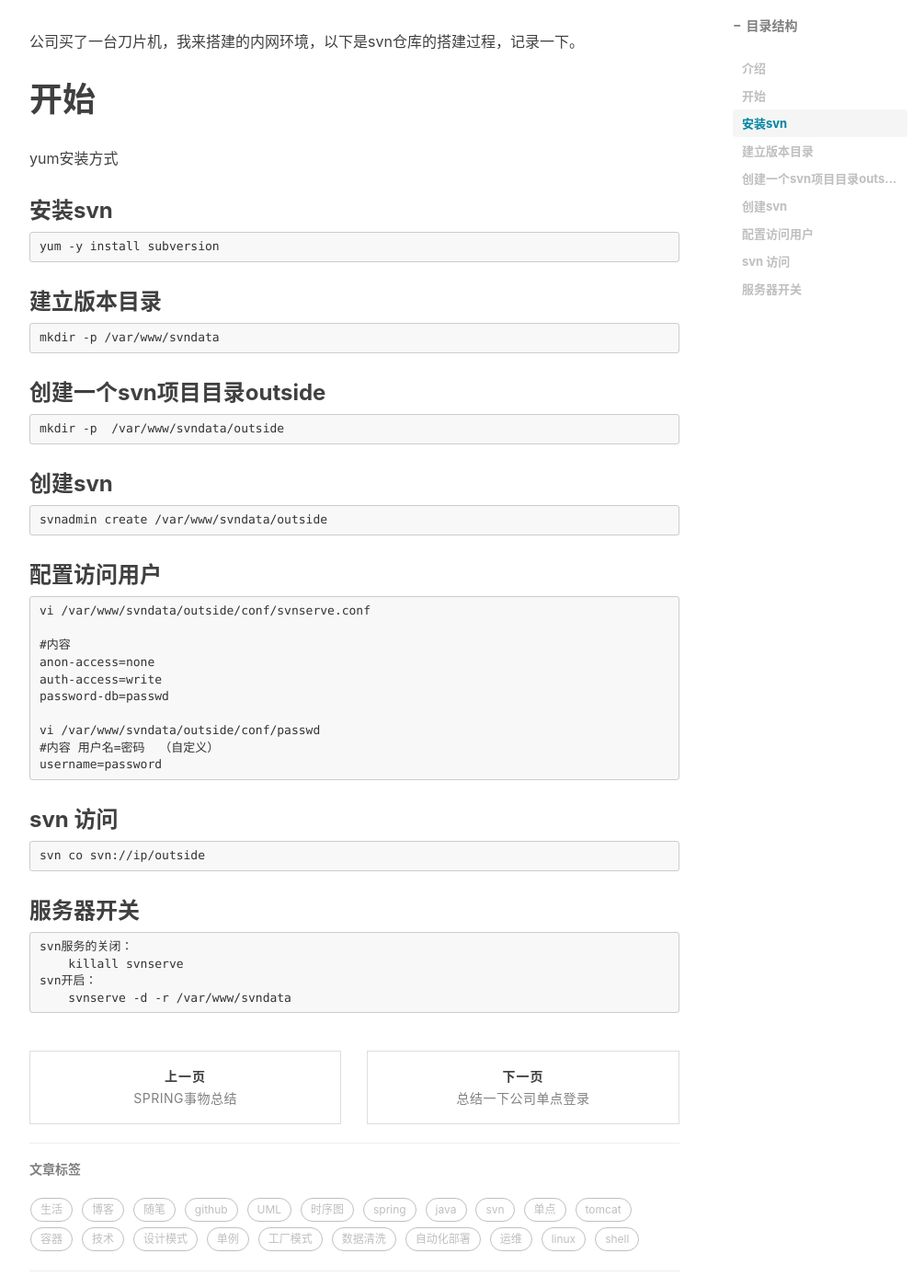
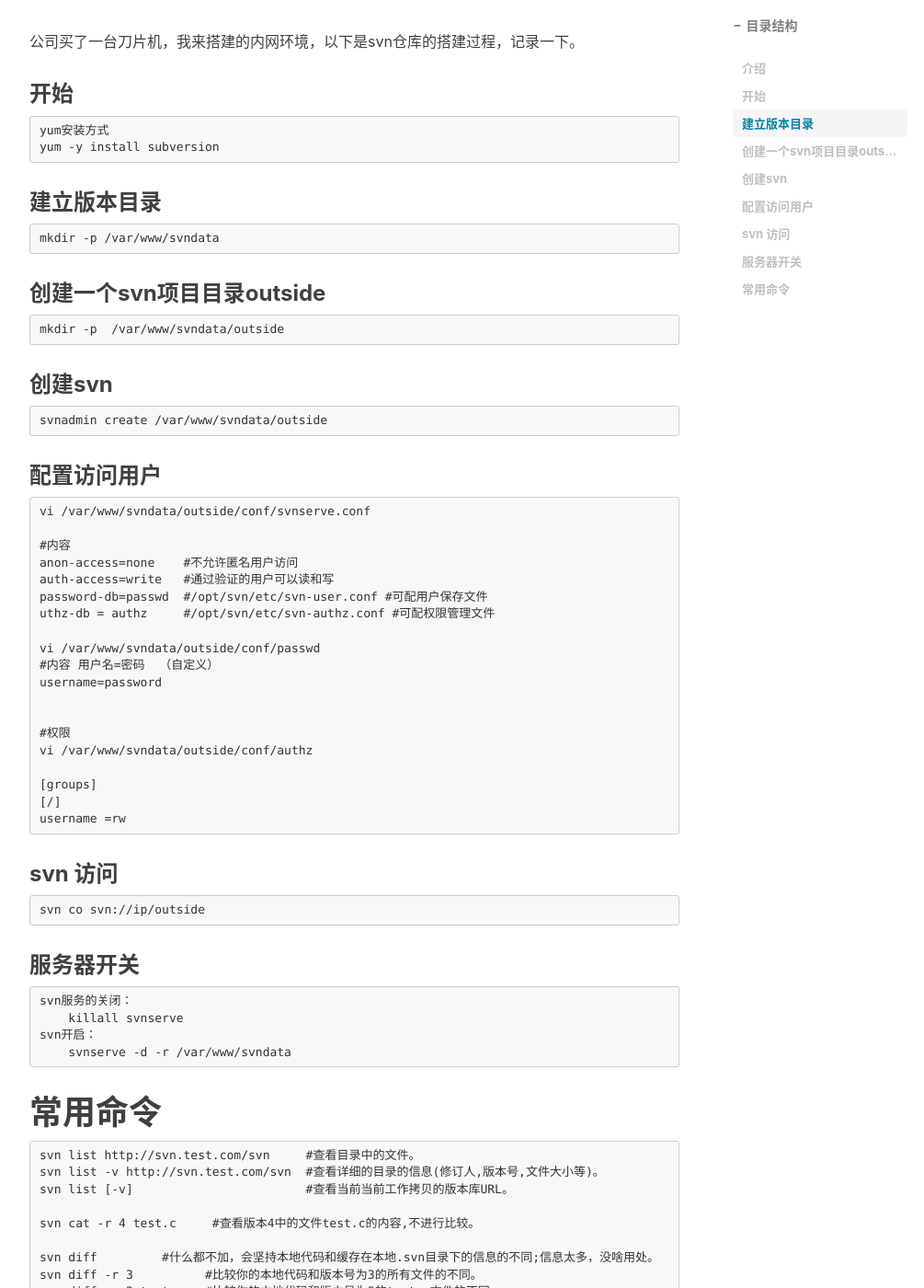
Before and after one commit to lulongji/lulongji.github.io, a Jekyll site: the page built from _posts/2016-01-26-svn仓库搭建.md, in a window 1280 px wide and 1400 px high, scrolled down 544 px. Shown: the whole window at 92% size, without its empty margins (233-1238 px from the left). Built offline with Jekyll 4.4.1, drawn with Linux system fonts in a browser that asks for light colours; nearby versions of some CDN libraries; comment, search, counter and statistics services are not loaded; some of the changed text lies outside the part shown.

Commit message:
svn 更新

```diff
--- a/_posts/2016-01-26-svn仓库搭建.md
+++ b/_posts/2016-01-26-svn仓库搭建.md
@@ -1,6 +1,6 @@
 ---
 layout:     post
-title:      svn仓库搭建
+title:      svn仓库搭建与svn命令
 subtitle:
 date:       2016-01-26
 author:     Lulongji
@@ -13,10 +13,8 @@
 # 介绍
 公司买了一台刀片机，我来搭建的内网环境，以下是svn仓库的搭建过程，记录一下。
 
-# 开始
-yum安装方式
-
-### 安装svn
+### 开始
+    yum安装方式
     yum -y install subversion
 
 ### 建立版本目录
@@ -32,13 +30,22 @@
     vi /var/www/svndata/outside/conf/svnserve.conf
 
     #内容
-    anon-access=none
-    auth-access=write
-    password-db=passwd
+    anon-access=none    #不允许匿名用户访问
+    auth-access=write   #通过验证的用户可以读和写
+    password-db=passwd  #/opt/svn/etc/svn-user.conf #可配用户保存文件
+    uthz-db = authz     #/opt/svn/etc/svn-authz.conf #可配权限管理文件
 
     vi /var/www/svndata/outside/conf/passwd
     #内容 用户名=密码  （自定义）
     username=password
+
+
+    #权限
+    vi /var/www/svndata/outside/conf/authz
+
+    [groups]
+    [/]
+    username =rw
 
 ### svn 访问
     svn co svn://ip/outside
@@ -48,3 +55,58 @@
         killall svnserve
     svn开启：
         svnserve -d -r /var/www/svndata
+
+
+
+
+# 常用命令
+
+    svn list http://svn.test.com/svn     #查看目录中的文件。
+    svn list -v http://svn.test.com/svn  #查看详细的目录的信息(修订人,版本号,文件大小等)。
+    svn list [-v]                        #查看当前当前工作拷贝的版本库URL。
+
+    svn cat -r 4 test.c     #查看版本4中的文件test.c的内容,不进行比较。
+
+    svn diff         #什么都不加，会坚持本地代码和缓存在本地.svn目录下的信息的不同;信息太多，没啥用处。
+    svn diff -r 3          #比较你的本地代码和版本号为3的所有文件的不同。
+    svn diff -r 3 text.c   #比较你的本地代码和版本号为3的text.c文件的不同。
+    svn diff -r 5:6        #比较版本5和版本6之间所有文件的不同。
+    svn diff -r 5:6 text.c #比较版本5和版本6之间的text.c文件的变化。
+    svn diff -c 6 test.c    #比较版本5和版本6之间的text.c文件的变化。
+
+
+    svn log         #什么都不加会显示所有版本commit的日志信息:版本、作者、日期、comment。
+    svn log -r 4:20 #只看版本4到版本20的日志信息，顺序显示。
+    svn log -r 20:5 #显示版本20到4之间的日志信息，逆序显示。
+    svn log test.c  #查看文件test.c的日志修改信息。
+    svn log -r 8 -v #显示版本8的详细修改日志，包括修改的所有文件列表信息。
+    svn log -r 8 -v -q   #显示版本8的详细提交日志，不包括comment。
+    svn log -v -r 88:866 #显示从版本88到版本866之间，当前代码目录下所有变更的详细信息 。
+    svn log -v dir  #查看目录的日志修改信息,需要加v。
+    svn log http://foo.com/svn/trunk/code/  #显示代码目录的日志信息。
+
+    svn　info　文件名
+    例子：
+    svn info test.php
+
+
+    svn add file
+    例如：svn add test.php(添加test.php)
+    svn add *.php(添加当前目录下所有的php文件)
+
+
+    svn commit -m “LogMessage“ [-N] [--no-unlock] PATH　(如果选择了保持锁，就使用–no-unlock开关)
+    例如：svn commit -m “add test file for my test“ test.php
+    简写：svn ci
+
+
+    svn lock -m “LockMessage“ [--force] PATH
+    例如：svn lock -m “lock test file“ test.php
+    svn unlock PATH
+
+    svn update -r m path
+    例如：
+    svn update如果后面没有目录，默认将当前目录以及子目录下的所有文件都更新到最新版本。
+    svn update -r 200 test.php(将版本库中的文件test.php还原到版本200)
+    svn update test.php(更新，于版本库同步。如果在提交的时候提示过期的话，是因为冲突，需要先update，修改文件，然后清除svn resolved，最后再提交commit)
+    简写：svn up
```
